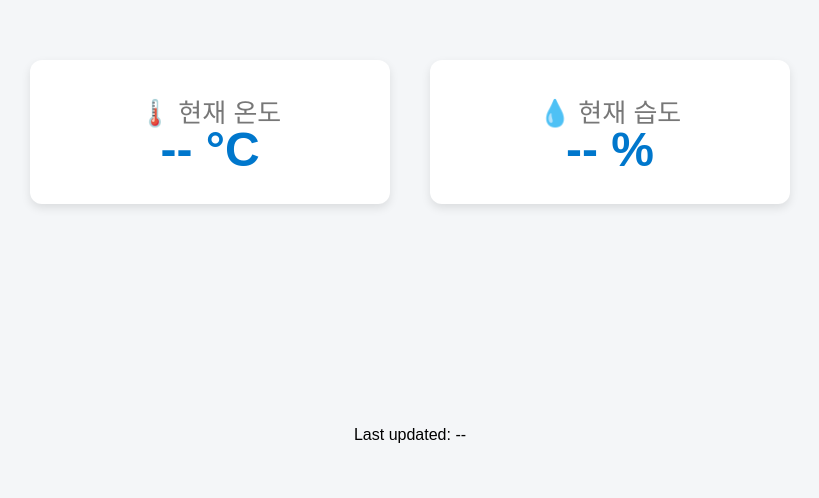
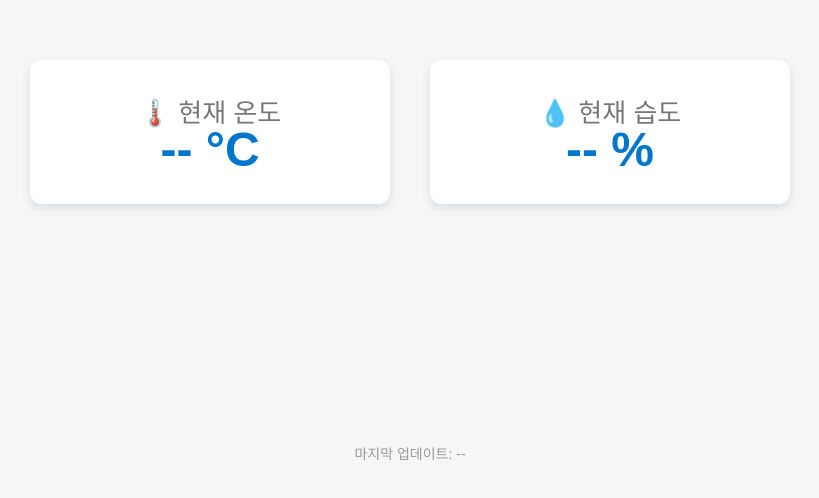
Before and after one commit to ShinSeongCheol/home-monitor, a React (Vite) app in the folder frontend/: page / in a window 1280 px wide. Shown: the top 498 px of the page, without its empty margins (230-1049 px from the left). Built offline with nearby package versions, Linux system fonts and the light colour scheme; no server answers.

Commit message:
💄 fix '시간 표시'
- 시간 표시 한글 변환

```diff
--- a/frontend/src/App.tsx
+++ b/frontend/src/App.tsx
@@ -5,16 +5,16 @@ import LineChart from './components/LineChart';
 
 function App() {
 
-  const [measurementTime, setMesurementTime] = useState<string | number>('--');
+  const [measurementTime, setMesurementTime] = useState<string | Date>('--');
   const [temperature, setTemperature] = useState<string | number>('--');
   const [humidity, setHumidity] = useState<string | number>('--');
 
   useEffect(() => {
     const fetchData = () => {
       fetch(`${import.meta.env.VITE_API_URL}/api/v1/dht11/log/latest`)
-      .then(response => response.json())
-      .then(data => {
-          const measurementTime = data.measurementTime;
+        .then(response => response.json())
+        .then(data => {
+          const measurementTime = new Date(data.measurementTime);
           const temperature = data.temperature;
           const humidity = data.humidity;
 
@@ -42,7 +42,7 @@ function App() {
         <div>
           <LineChart></LineChart>
         </div>
-        <div className="timestamp" id="timestamp">Last updated: {measurementTime}</div>
+        <div className={styles.timestamp} id="timestamp">마지막 업데이트: {measurementTime.toLocaleString()}</div>
       </div>
     </>
   )
--- a/frontend/src/styles/App.module.css
+++ b/frontend/src/styles/App.module.css
@@ -13,3 +13,9 @@ body {
 .container {
   display: flex;
 }
+
+.timestamp {
+  margin-top: 20px;
+  font-size: 14px;
+  color: #999;
+}
--- a/frontend/src/styles/InfoCard.module.css
+++ b/frontend/src/styles/InfoCard.module.css
@@ -19,9 +19,3 @@
     font-size: 26px;
     color: #777;
 }
-
-.timestamp {
-    margin-top: 10px;
-    font-size: 14px;
-    color: #999;
-}
```
